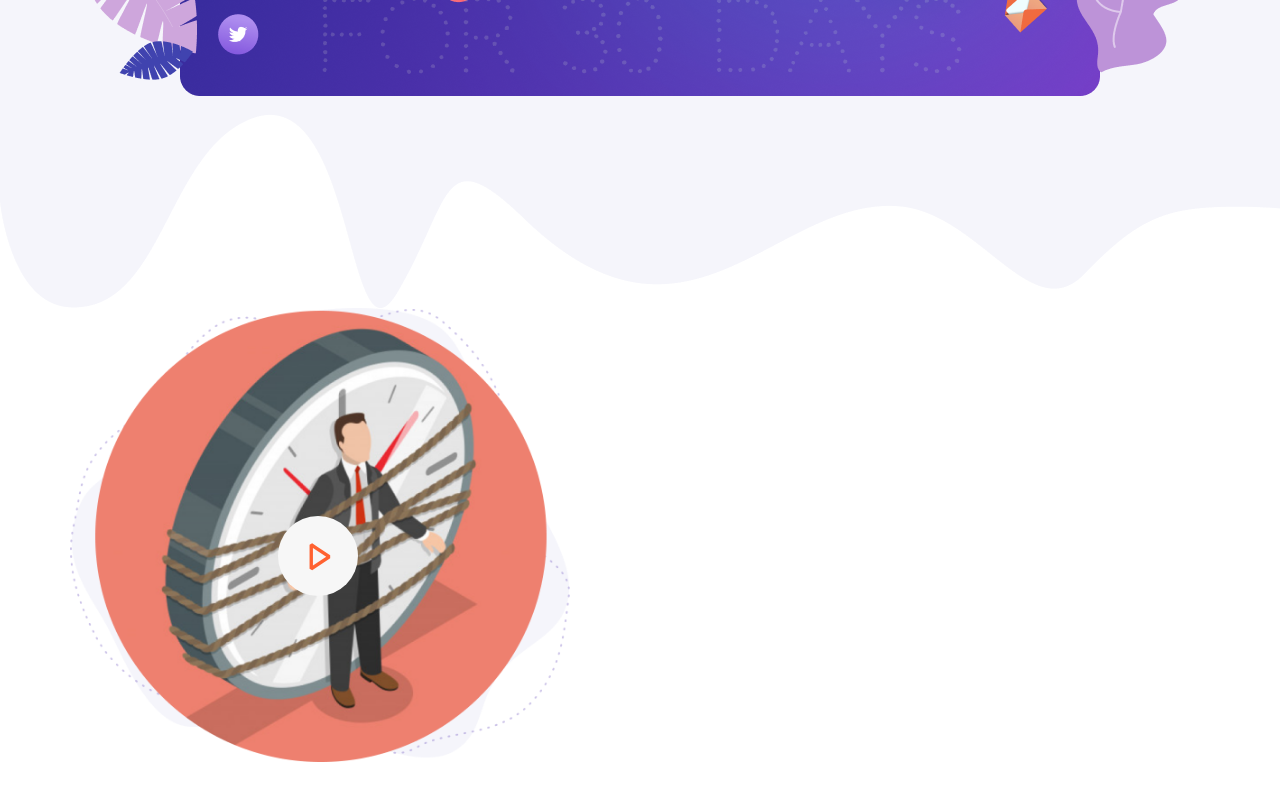
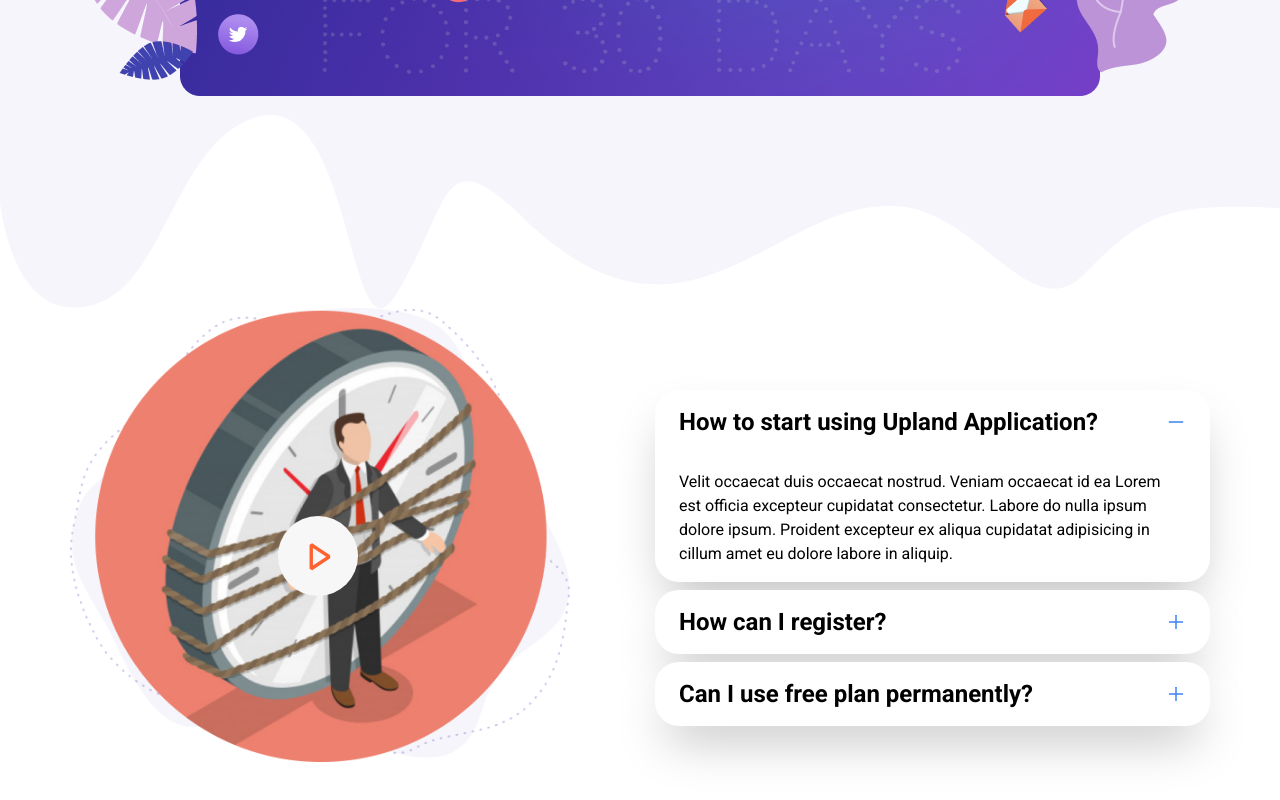
Before and after one commit to shoriful-dev/APP-LANDING, a React (Vite) app: page / in a window 1280 px wide. Shown: the part 4788-5588 px from the top of the page. Built offline with nearby package versions, Linux system fonts and the light colour scheme; a web font is replaced by a local one.

Commit message:
add Accordion component and integrate into FrequentlyQuestions layout

```diff
--- /dev/null
+++ b/src/components/Accordian.jsx
@@ -0,0 +1,60 @@
+import React, { useState } from 'react';
+import { AiOutlineMinus, AiOutlinePlus } from 'react-icons/ai';
+
+const Accordion = () => {
+  const [openIndex, setOpenIndex] = useState(0);
+
+  const items = [
+    {
+      title: 'How to start using Upland Application?',
+      content:
+        'Velit occaecat duis occaecat nostrud. Veniam occaecat id ea Lorem est officia excepteur cupidatat consectetur. Labore do nulla ipsum dolore ipsum. Proident excepteur ex aliqua cupidatat adipisicing in cillum amet eu dolore labore in aliquip.',
+    },
+    {
+      title: 'How can I register?',
+      content:
+        'Velit occaecat duis occaecat nostrud. Veniam occaecat id ea Lorem est officia excepteur cupidatat consectetur. Labore do nulla ipsum dolore ipsum. Proident excepteur ex aliqua cupidatat adipisicing in cillum amet eu dolore labore in aliquip.',
+    },
+    {
+      title: 'Can I use free plan permanently?',
+      content: 'Content for digital agency process section',
+    },
+  ];
+
+  return (
+    <div
+      className="w-full max-w-[555px] mx-auto space-y-2"
+      style={{ fontFamily: 'Darker' }}
+    >
+      {items.map((item, index) => (
+        <div
+          key={index}
+          className="rounded-3xl overflow-hidden bg-white shadow-2xl"
+        >
+          <button
+            className="w-full px-6 py-4 text-left flex justify-between items-center hover:bg-gray-50"
+            onClick={() => setOpenIndex(openIndex === index ? -1 : index)}
+          >
+            <span className="font-bold text-2xl text-gray-900">
+              {item.title}
+            </span>
+            {openIndex === index ? (
+              <AiOutlineMinus className="h-5 w-5 text-blue-500" />
+            ) : (
+              <AiOutlinePlus className="h-5 w-5 text-blue-500" />
+            )}
+          </button>
+          <div
+            className={`px-6 overflow-hidden transition-all duration-200 ease-in-out ${
+              openIndex === index ? 'py-4' : 'max-h-0'
+            }`}
+          >
+            <p className="text-gray-600">{item.content}</p>
+          </div>
+        </div>
+      ))}
+    </div>
+  );
+};
+
+export default Accordion;
--- a/src/layouts/FrequentlyQuestions.jsx
+++ b/src/layouts/FrequentlyQuestions.jsx
@@ -1,37 +1,27 @@
-import React from 'react';
 import Container from '../components/Container';
+import Flex from '../components/Flex';
 import Image from '../components/Image';
 import OpenVideo from '../assets/openVideo.png';
 import { VscDebugStart } from 'react-icons/vsc';
+import Accordian from '../components/Accordian';
 
 const FrequentlyQuestions = () => {
-  let showRef = React.useRef(null);
-  const handleButtonClick = () => {
-    showRef.current.classList.toggle('hidden');
-  };
   return (
-    <>
-      <Container>
+    <Container>
+      <Flex className={'justify-between items-center flex-col md:flex-row'}>
         <div className="relative">
-          <div className={'w-[500px] h-[500px]'} onClick={handleButtonClick}>
+          <div className={'w-[500px] h-[500px]'}>
             <Image imgSrc={OpenVideo} />
           </div>
-          <div className="h-20 w-20 rounded-full bg-[#F7F7F7] flex items-center justify-center absolute top-52 left-52 hover:scale-125 transition-all duration-300">
-            <VscDebugStart className="text-4xl text-red" />
-          </div>
-          <div className='hidden' ref={showRef}>
-            <iframe
-              width="560"
-              height="315"
-              src="https://www.youtube.com/embed/kP9TfCWaQT4?si=h6pDRUZrATR5rzaD"
-              title="YouTube video player"
-              allow="accelerometer; autoplay; clipboard-write; encrypted-media; gyroscope; picture-in-picture; web-share"
-              allowFullScreen
-            ></iframe>
+            <div className="h-20 w-20 rounded-full bg-[#F7F7F7] flex items-center justify-center absolute top-52 left-52 hover:scale-125 transition-all duration-300">
+              <VscDebugStart className="text-4xl text-red" />
           </div>
         </div>
-      </Container>
-    </>
+        <div>
+          <Accordian />
+        </div>
+      </Flex>
+    </Container>
   );
 }
 
```
Also changed, not shown: src/assets/Footer.png (added), src/assets/Subscribe.png (added).
